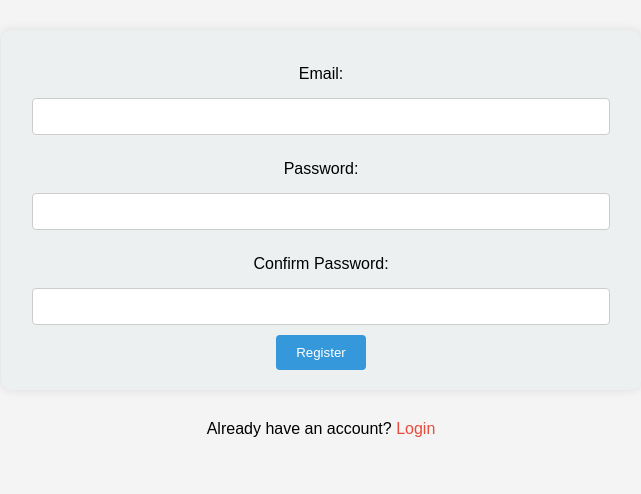
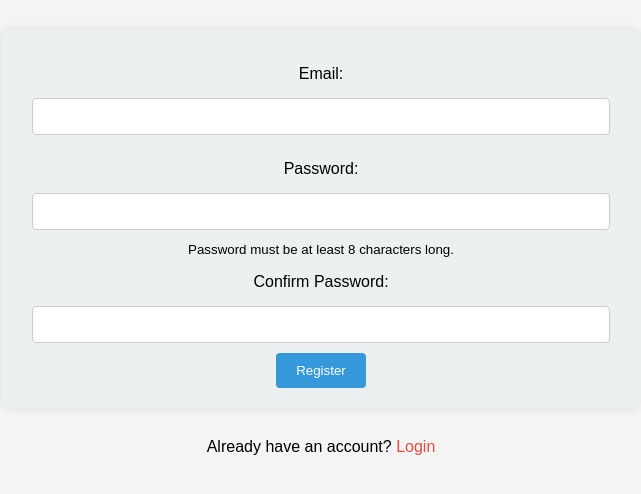
Before and after one commit to smathur23/StockTracker, a Flask app: page /register in a window 1280 px wide. Shown: the part 77-571 px from the top of the page, without its empty margins (319-960 px from the left). Run offline with Flask 3, Linux system fonts and the light colour scheme.

Commit message:
Force password length of 8

```diff
--- a/FinApp/app.py
+++ b/FinApp/app.py
@@ -53,6 +53,8 @@ def register():
         email = request.form['email']
         password = request.form['password']
         confirm_password = request.form['confirm_password']
+        if len(password) < 8:
+            return render_template('register.html', alert_flag="Password length must be at least 8 characters.")
         if password != confirm_password:
             return render_template('register.html', alert_flag="Passwords do not match.")
 
--- a/FinApp/templates/register.html
+++ b/FinApp/templates/register.html
@@ -16,7 +16,8 @@
         <input type="email" id="email" name="email" required>
         <br>
         <label for="password">Password:</label>
-        <input type="password" id="password" name="password" required>
+        <input type="password" id="password" name="password" required minlength="8">
+        <small>Password must be at least 8 characters long.</small>
         <br>
         <label for="confirm-password">Confirm Password:</label>
         <input type="password" id="confirm_password" name="confirm_password" required>
```
